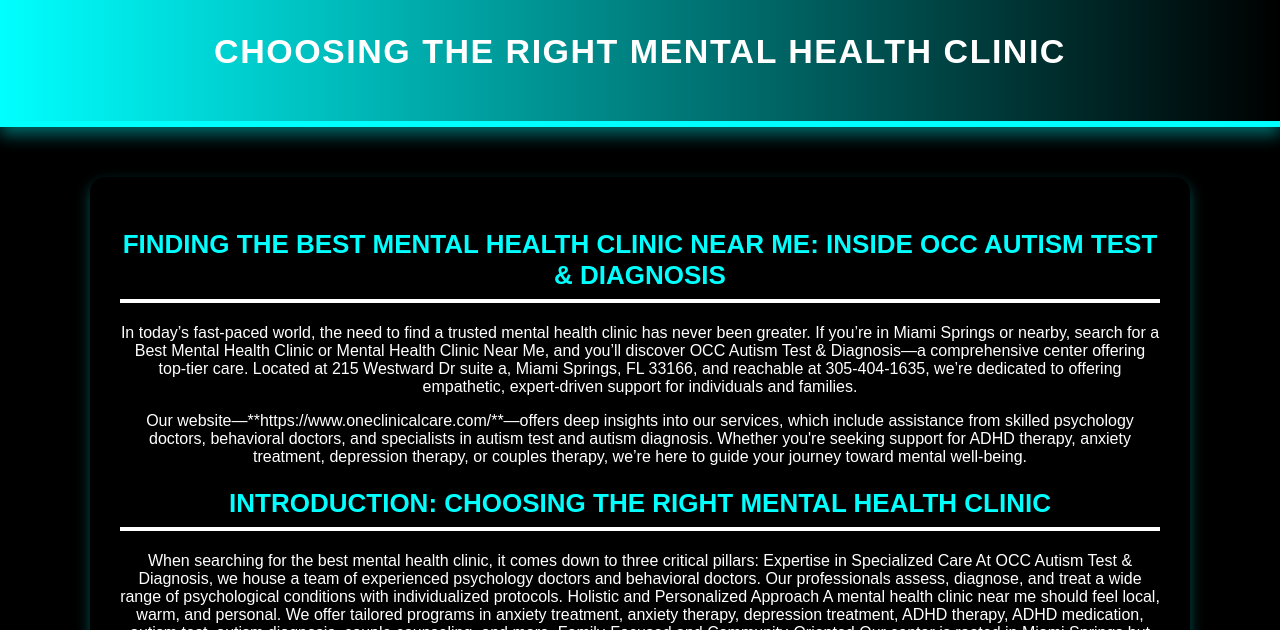
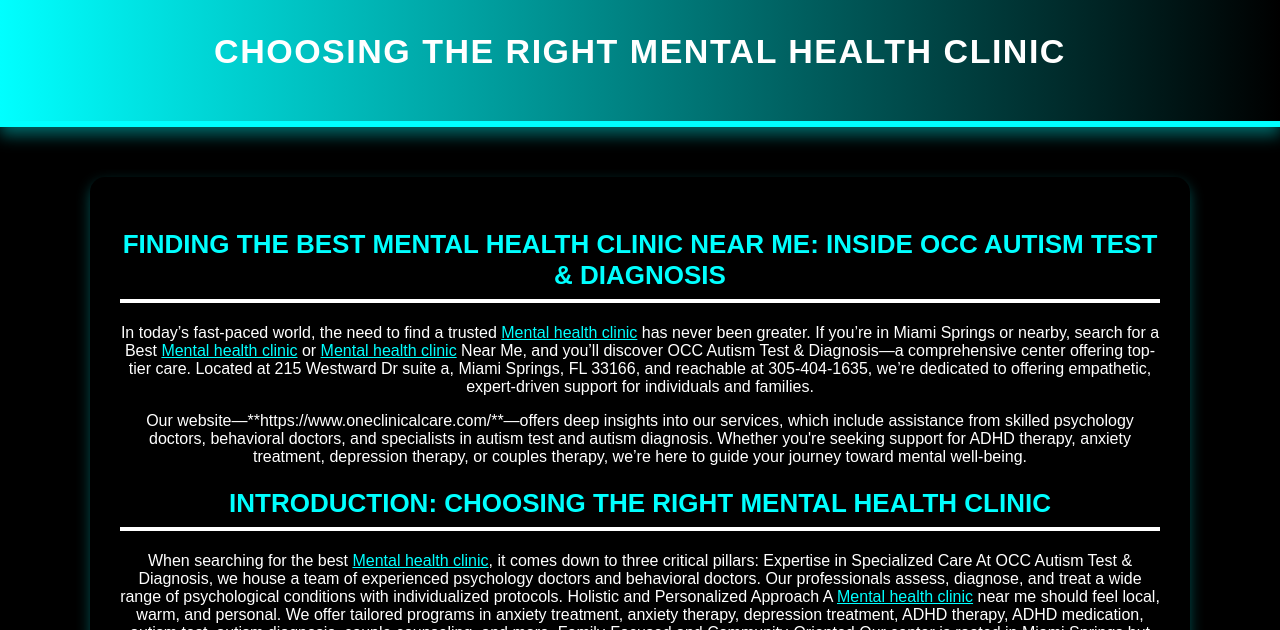
Before and after one commit to cloudstacking1/choosingtherightmentalhealthclinic, a plain HTML site: page index.html in a window 1280 px wide. Shown: the part 322-952 px from the top of the page. Drawn offline with Linux system fonts and the light colour scheme.

Commit message:
Update index.html

```diff
--- a/index.html
+++ b/index.html
@@ -1,5 +1,3 @@
-
-
 
 <!DOCTYPE html>
 <html lang="en">
@@ -147,7 +145,7 @@
         <div class="section business-info">
         <h2>Finding the Best Mental Health Clinic Near Me: Inside OCC Autism Test & Diagnosis
 </h2>
-            <p>In today’s fast-paced world, the need to find a trusted mental health clinic has never been greater. If you’re in Miami Springs or nearby, search for a Best Mental Health Clinic or Mental Health Clinic Near Me, and you’ll discover OCC Autism Test & Diagnosis—a comprehensive center offering top-tier care. Located at 215 Westward Dr suite a, Miami Springs, FL 33166, and reachable at 305-404-1635, we’re dedicated to offering empathetic, expert-driven support for individuals and families.
+            <p>In today’s fast-paced world, the need to find a trusted <a href=" https://www.oneclinicalcare.com/ "style="color: aqua;">Mental health clinic</a> has never been greater. If you’re in Miami Springs or nearby, search for a Best <a href=" https://www.oneclinicalcare.com/ "style="color: aqua;">Mental health clinic</a> or <a href=" https://www.oneclinicalcare.com/ "style="color: aqua;">Mental health clinic</a> Near Me, and you’ll discover OCC Autism Test & Diagnosis—a comprehensive center offering top-tier care. Located at 215 Westward Dr suite a, Miami Springs, FL 33166, and reachable at 305-404-1635, we’re dedicated to offering empathetic, expert-driven support for individuals and families.
 
 
 
@@ -158,13 +156,13 @@
 
 </p>
             <h2>Introduction: Choosing the Right Mental Health Clinic</h2>
-            <p>When searching for the best mental health clinic, it comes down to three critical pillars:
+            <p>When searching for the best <a href=" https://www.oneclinicalcare.com/ "style="color: aqua;">Mental health clinic</a>, it comes down to three critical pillars:
 
 Expertise in Specialized Care
 At OCC Autism Test & Diagnosis, we house a team of experienced psychology doctors and behavioral doctors. Our professionals assess, diagnose, and treat a wide range of psychological conditions with individualized protocols.
 
 Holistic and Personalized Approach
-A mental health clinic near me should feel local, warm, and personal. We offer tailored programs in anxiety treatment, anxiety therapy, depression treatment, ADHD therapy, ADHD medication, autism test, autism diagnosis, couple counseling, and more.
+A <a href=" https://www.oneclinicalcare.com/ "style="color: aqua;">Mental health clinic</a> near me should feel local, warm, and personal. We offer tailored programs in anxiety treatment, anxiety therapy, depression treatment, ADHD therapy, ADHD medication, autism test, autism diagnosis, couple counseling, and more.
 
 Family-Focused and Community-Oriented
 Our center is rooted in Miami Springs but serves families from all over South Florida. From anxiety depression counseling near me to couples therapy, our goal is to deliver compassionate support in a welcoming atmosphere.
@@ -240,7 +238,7 @@
             <li>
               <h3>Holistic and Personalized Approach </h3>
             </li>
-            <p>A mental health clinic near me should feel local, warm, and personal. We offer tailored programs in anxiety treatment, anxiety therapy, depression treatment, ADHD therapy, ADHD medication, autism test, autism diagnosis, couple counseling, and more.</p>
+            <p>A <a href=" https://www.oneclinicalcare.com/ "style="color: aqua;">Mental health clinic</a> near me should feel local, warm, and personal. We offer tailored programs in anxiety treatment, anxiety therapy, depression treatment, ADHD therapy, ADHD medication, autism test, autism diagnosis, couple counseling, and more.</p>
             <li>
               <h3>Family-Focused and Community-Oriented</h3>
             </li>
```
